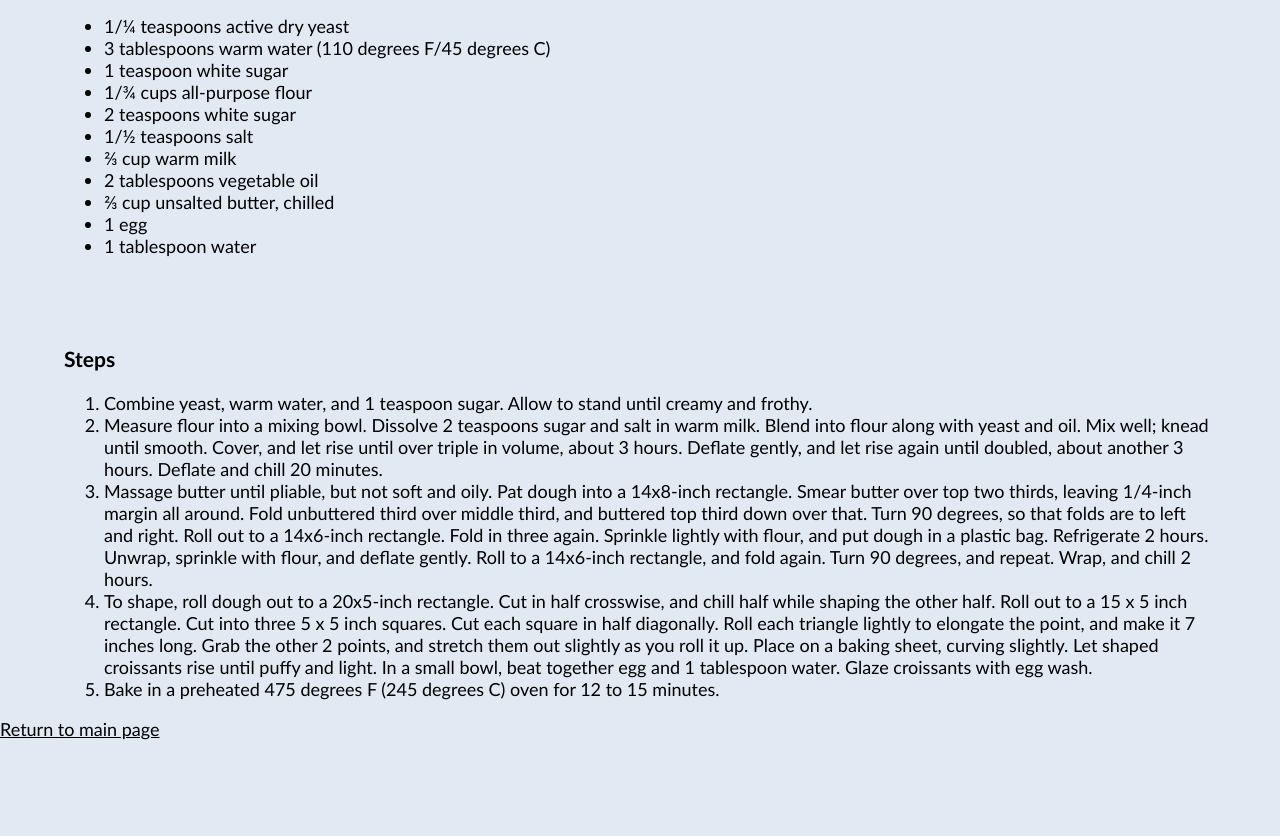
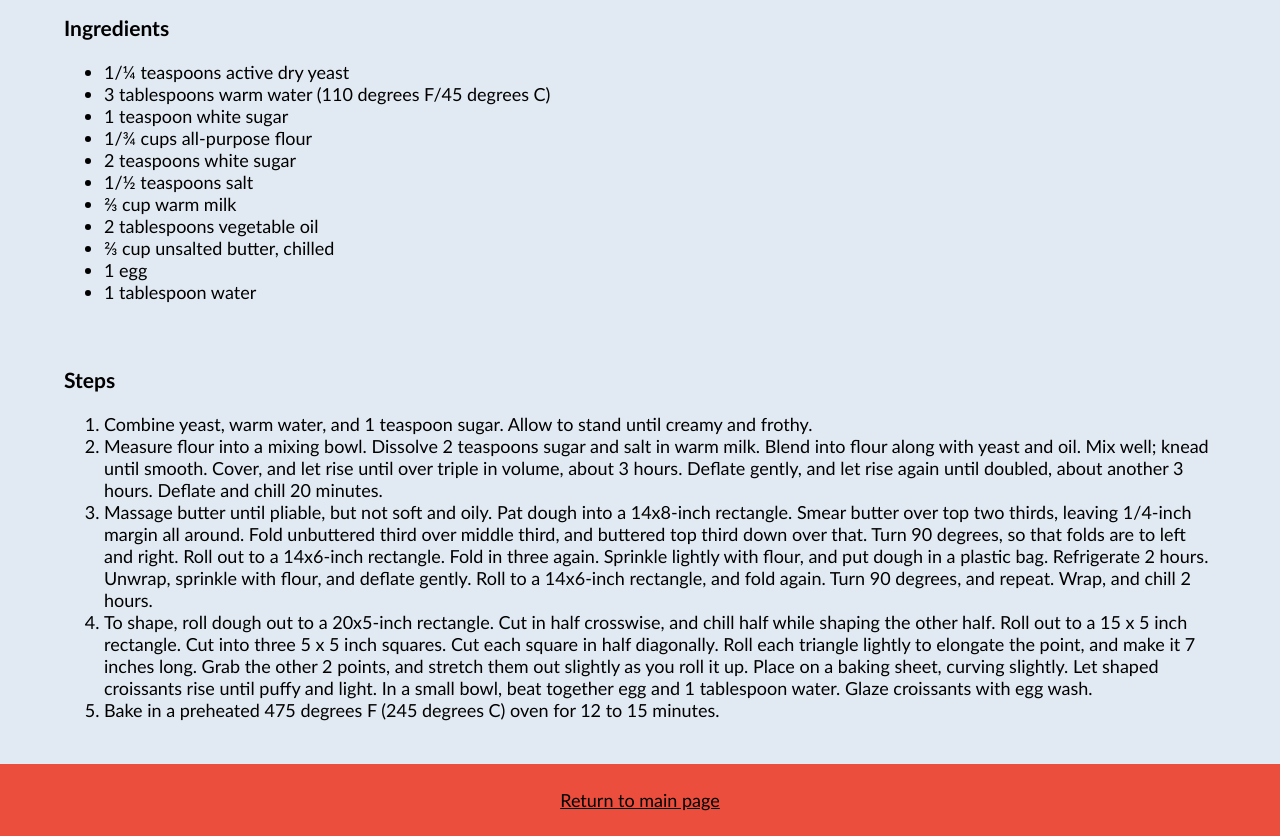
Before and after one commit to wildfrenchy/odin-recipes, a plain HTML site: page odin-recipes/croissant.html in a window 1280 px wide. Shown: the part 295-1131 px from the top of the page. Before the commit the page ends 1035 px from the top, so only its background shows below. Drawn offline with Linux system fonts and the light colour scheme.

Commit message:
Edit Croissant

```diff
--- a/css/style.css
+++ b/css/style.css
@@ -61,6 +61,7 @@ aside {
 .Steps {
     padding: auto;
     padding-top: 25px;
+    padding-bottom: 25px;
 }
 
 a {
--- a/odin-recipes/croissant.html
+++ b/odin-recipes/croissant.html
@@ -27,7 +27,7 @@
         </aside>
     </div>
 
-    <div>
+    <div class="Ingredient">
         <h3>Ingredients</h3>
             <ul>
                 <li>1/¼ teaspoons active dry yeast</li>
@@ -44,7 +44,7 @@
         </ul>
     </div>
 
-    <div>
+    <div class="Steps">
         <h3>Steps</h3>
             <ol>
                 <li>Combine yeast, warm water, and 1 teaspoon sugar. Allow to stand until creamy and frothy.</li>
@@ -55,9 +55,9 @@
         </ol>
     </div>
 
-
-     <a href="../index.html">Return to main page</a>
-
+    <footer>
+        <a href="../index.html">Return to main page</a>
+    </footer>
 
 
 </body>
```
